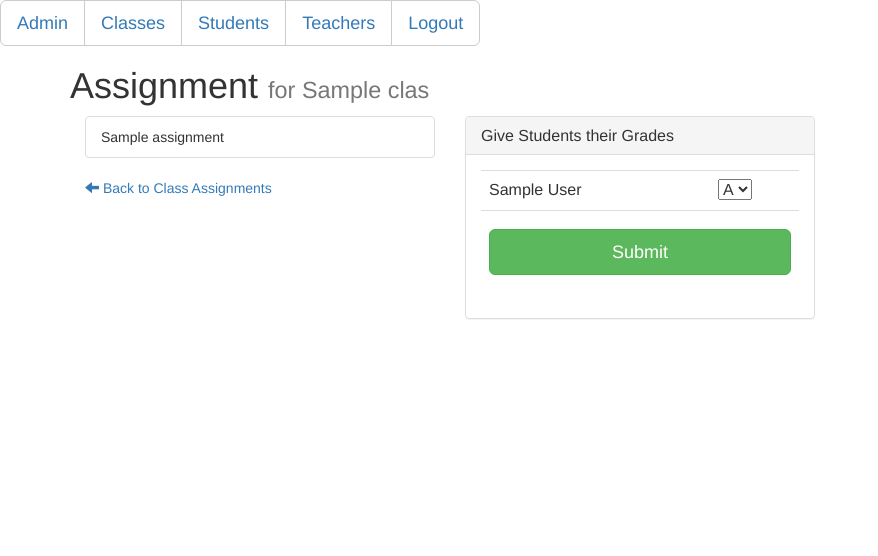
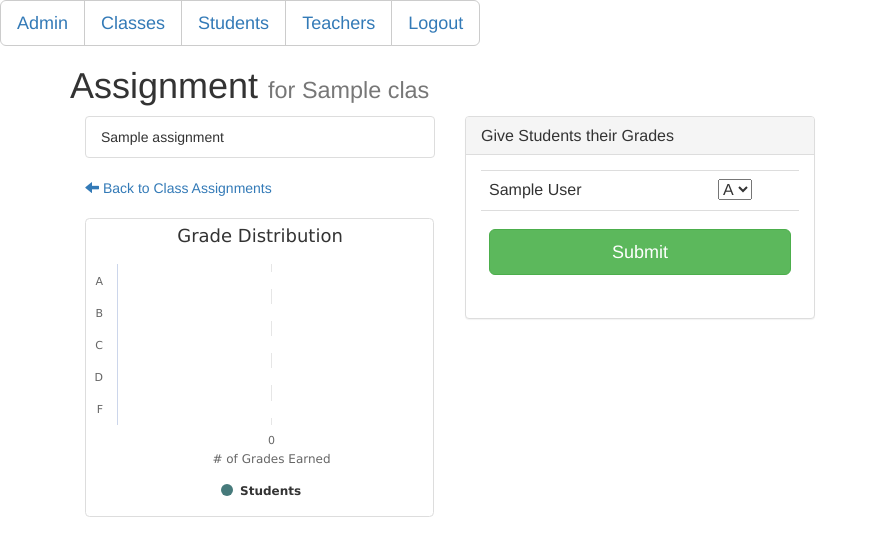
Before and after one commit to feathj/student-db, a PHP site: page /assignments.php?assignment_id=1&id=1 in a window 1280 px wide. Shown: the top 556 px of the page, without its empty margins (0-878 px from the left). Run offline with PHP 8.4, Linux system fonts and the light colour scheme; a user stored in the database is signed in; tables that the repository leaves empty hold one stand-in row (values such as "Sample post"); some libraries are stand-ins or nearby versions.

Commit message:
Added highcharts to bower, styled them, made them load on assignments page

```diff
--- a/assignments.php
+++ b/assignments.php
@@ -4,6 +4,64 @@ require('main-nav.php');
 
 $q = intval($_GET['assignment_id']);
 $r = intval($_GET['id']);
+$grades = mysqli_query($db, "SELECT letter_grade, COUNT(letter_grade) AS 'count' FROM student_assignment WHERE assignment_id = $q GROUP BY letter_grade;");
+$data = [];
+while ($row = mysqli_fetch_array($grades, MYSQL_ASSOC)) {
+	$data[$row['letter_grade']] = $row['count'];
+}
+
+$possibleGrades = ['A', 'B', 'C', 'D', 'F'];
+foreach ($possibleGrades as $possibleGrade) {
+	if (!isset($data[$possibleGrade])) {
+		$data[$possibleGrade] = 0;
+	}
+}
+
+?>
+
+<script src="lib/jquery/dist/jquery.js"></script>
+<script src="lib/highcharts/highcharts.js"></script>
+
+<script type="text/javascript">
+	$(function () {
+	    $('#chart').highcharts({
+	        chart: {
+	            type: 'bar',
+	            color: '#333',
+	            borderRadius: 4,
+	            borderWidth: 1,
+	            borderColor: '#ddd',
+	            style: {
+	            	fontFamily: '"Helvetica Neue", Helvetica, Arial, sans-serif;'
+	            }
+	        },
+	        credits: {
+	        	enabled: false
+	        },
+	        title: {
+	            text: 'Grade Distribution'
+	        },
+	        xAxis: {
+	            categories: ['A', 'B', 'C', 'D', 'F']
+	        },
+	        yAxis: {
+	            title: {
+	                text: '# of Grades Earned'
+	            },
+	            labels: {
+	                step: 4
+	            }
+	        },
+	        series: [{
+	            name: 'Students',
+	            color: 'rgb(70, 122, 123)',
+	            data: [<?php echo $data['A']; ?>, <?php echo $data['B']; ?>, <?php echo $data['C']; ?>, <?php echo $data['D']; ?>, <?php echo $data['F']; ?>]
+	        }]
+	    });
+	});
+</script>
+
+<?php
 
 $stmt = $db->prepare("SELECT name FROM assignment WHERE id = ?");
 $stmt->bind_param('i', $q);
@@ -30,6 +88,7 @@ echo "<html><div class='container'><h1>Assignment <span class='small'>for $class
 
 ?>
 <a href="class.php?id=<?php echo $r; ?>"><div class="glyphicon glyphicon-arrow-left"></div>&nbsp;Back to Class Assignments</a>
+			<div id="chart" style="width:100%; height:300px; margin-top:20px;"></div>
 		</div>
 		<div class="col-md-4 col-md-offset-0">
 			<div class="panel panel-default">
```
Also changed, not shown: bower.json (+8 -7 lines).
